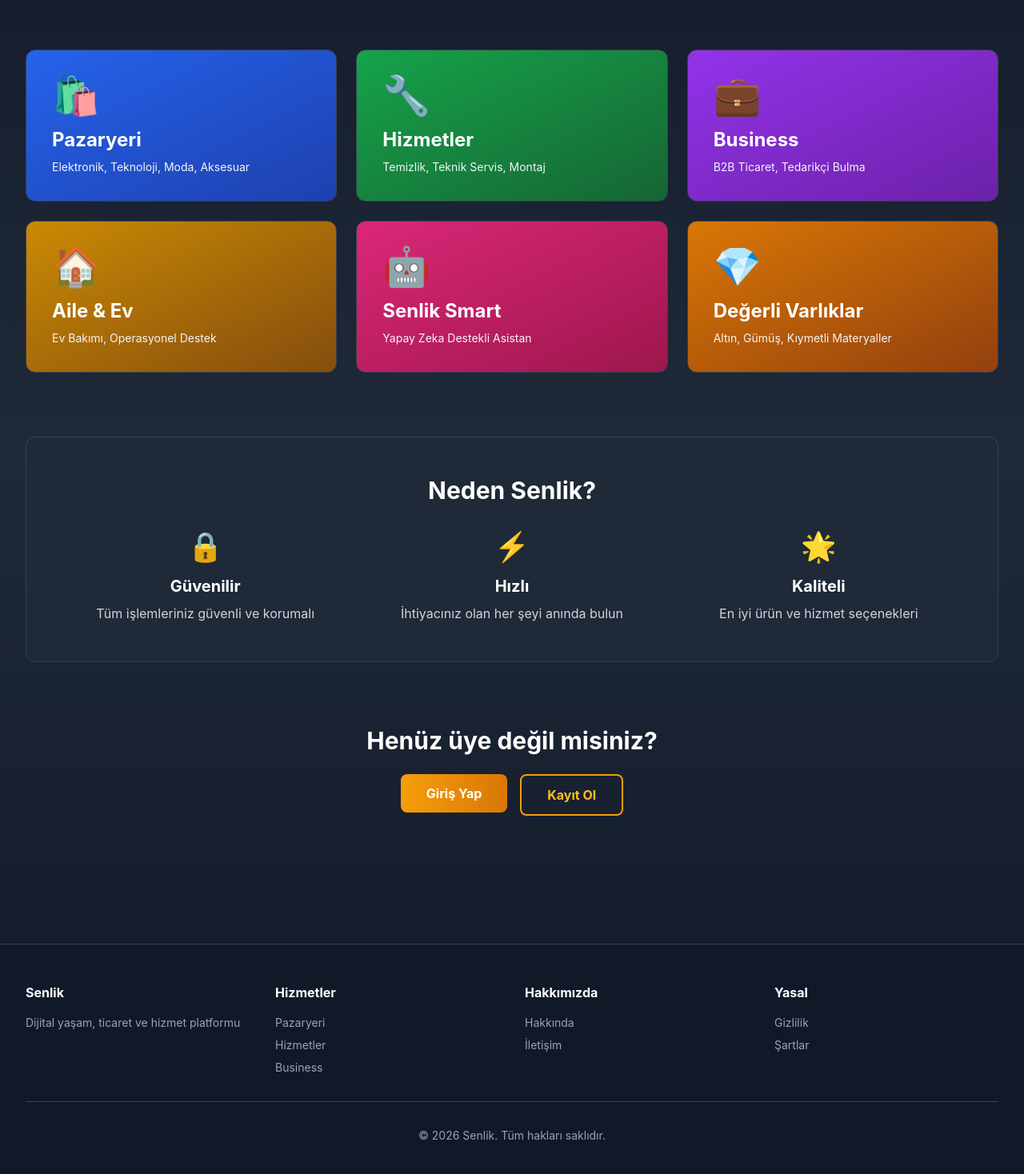
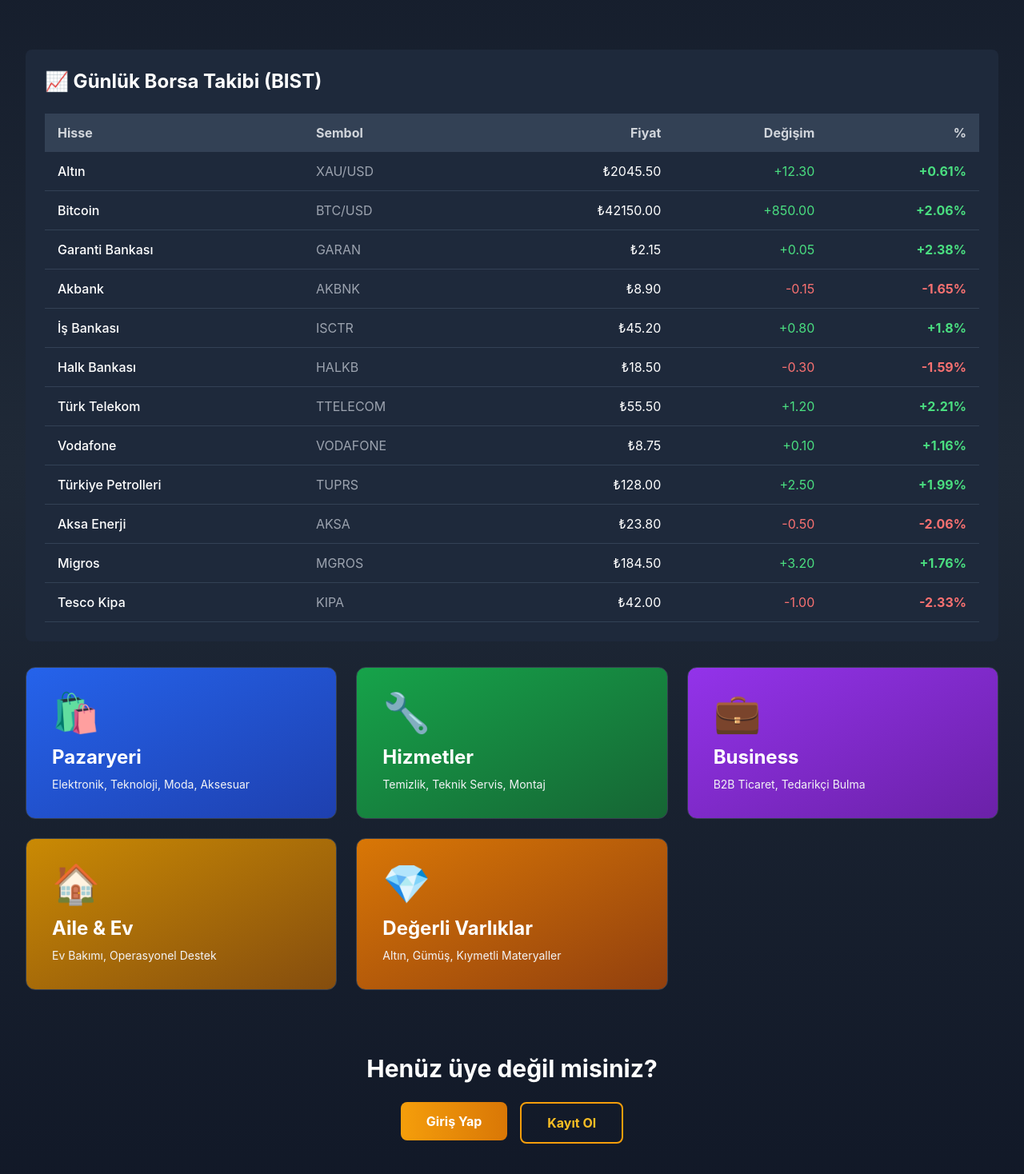
Before and after one commit to osmanyavas15/senlik, a Next.js app: page / in a window 1280 px wide. Shown: the part 428-1896 px from the top of the page at 80% size. Built offline with nearby package versions, Linux system fonts and the light colour scheme.

Commit message:
add stock tracker and mobile hamburger menu

```diff
--- /dev/null
+++ b/app/components/StockTracker.tsx
@@ -0,0 +1,73 @@
+'use client';
+
+import { useEffect, useState } from 'react';
+
+interface Stock {
+  id: string;
+  name: string;
+  symbol: string;
+  price: number;
+  change: number;
+  changePercent: number;
+}
+
+export default function StockTracker() {
+  const [stocks, setStocks] = useState<Stock[]>([
+    // Uluslararası
+    { id: '1', name: 'Altın', symbol: 'XAU/USD', price: 2045.50, change: 12.30, changePercent: 0.61 },
+    { id: '2', name: 'Bitcoin', symbol: 'BTC/USD', price: 42150.00, change: 850.00, changePercent: 2.06 },
+
+    // BIST Bankacılık
+    { id: '3', name: 'Garanti Bankası', symbol: 'GARAN', price: 2.15, change: 0.05, changePercent: 2.38 },
+    { id: '4', name: 'Akbank', symbol: 'AKBNK', price: 8.90, change: -0.15, changePercent: -1.65 },
+    { id: '5', name: 'İş Bankası', symbol: 'ISCTR', price: 45.20, change: 0.80, changePercent: 1.80 },
+    { id: '6', name: 'Halk Bankası', symbol: 'HALKB', price: 18.50, change: -0.30, changePercent: -1.59 },
+
+    // BIST Telekom
+    { id: '7', name: 'Türk Telekom', symbol: 'TTELECOM', price: 55.50, change: 1.20, changePercent: 2.21 },
+    { id: '8', name: 'Vodafone', symbol: 'VODAFONE', price: 8.75, change: 0.10, changePercent: 1.16 },
+
+    // BIST Enerji
+    { id: '9', name: 'Türkiye Petrolleri', symbol: 'TUPRS', price: 128.00, change: 2.50, changePercent: 1.99 },
+    { id: '10', name: 'Aksa Enerji', symbol: 'AKSA', price: 23.80, change: -0.50, changePercent: -2.06 },
+
+    // BIST Perakende
+    { id: '11', name: 'Migros', symbol: 'MGROS', price: 184.50, change: 3.20, changePercent: 1.76 },
+    { id: '12', name: 'Tesco Kipa', symbol: 'KIPA', price: 42.00, change: -1.00, changePercent: -2.33 },
+  ]);
+
+  return (
+    <div className="bg-slate-800 rounded-lg p-6 mb-8">
+      <h2 className="text-2xl font-bold text-white mb-6">📈 Günlük Borsa Takibi (BIST)</h2>
+
+      <div className="overflow-x-auto">
+        <table className="w-full">
+          <thead className="bg-slate-700">
+            <tr>
+              <th className="px-4 py-3 text-left text-gray-300">Hisse</th>
+              <th className="px-4 py-3 text-left text-gray-300">Sembol</th>
+              <th className="px-4 py-3 text-right text-gray-300">Fiyat</th>
+              <th className="px-4 py-3 text-right text-gray-300">Değişim</th>
+              <th className="px-4 py-3 text-right text-gray-300">%</th>
+            </tr>
+          </thead>
+          <tbody>
+            {stocks.map((stock) => (
+              <tr key={stock.id} className="border-b border-slate-700 hover:bg-slate-700/50">
+                <td className="px-4 py-3 text-white font-medium">{stock.name}</td>
+                <td className="px-4 py-3 text-gray-400">{stock.symbol}</td>
+                <td className="px-4 py-3 text-right text-white">₺{stock.price.toFixed(2)}</td>
+                <td className={`px-4 py-3 text-right ${stock.change >= 0 ? 'text-green-400' : 'text-red-400'}`}>
+                  {stock.change >= 0 ? '+' : ''}{stock.change.toFixed(2)}
+                </td>
+                <td className={`px-4 py-3 text-right font-bold ${stock.changePercent >= 0 ? 'text-green-400' : 'text-red-400'}`}>
+                  {stock.changePercent >= 0 ? '+' : ''}{stock.changePercent}%
+                </td>
+              </tr>
+            ))}
+          </tbody>
+        </table>
+      </div>
+    </div>
+  );
+}
--- a/app/page.tsx
+++ b/app/page.tsx
@@ -2,9 +2,11 @@
 
 import { useState } from 'react';
 import Link from 'next/link';
+import StockTracker from './components/StockTracker';
 
 export default function Home() {
   const [searchQuery, setSearchQuery] = useState('');
+  const [mobileMenuOpen, setMobileMenuOpen] = useState(false);
 
   const categories = [
     {
@@ -41,14 +43,6 @@
     },
     {
       id: 5,
-      name: 'Senlik Smart',
-      description: 'Yapay Zeka Destekli Asistan',
-      icon: '🤖',
-      slug: 'smart',
-      color: 'from-pink-600 to-pink-800',
-    },
-    {
-      id: 6,
       name: 'Değerli Varlıklar',
       description: 'Altın, Gümüş, Kıymetli Materyaller',
       icon: '💎',
@@ -64,13 +58,11 @@
         <div className="max-w-7xl mx-auto px-4 sm:px-6 lg:px-8">
           <div className="flex justify-between items-center h-16">
             {/* Logo */}
-            <div className="flex items-center space-x-2">
-              <div className="text-2xl font-bold bg-gradient-to-r from-amber-400 to-amber-600 bg-clip-text text-transparent">
-                Senlik
-              </div>
+            <div className="text-2xl font-bold bg-gradient-to-r from-amber-400 to-amber-600 bg-clip-text text-transparent">
+              Senlik
             </div>
 
-            {/* Menu Items */}
+            {/* Desktop Menu */}
             <div className="hidden md:flex items-center space-x-8">
               <Link href="/" className="text-white hover:text-amber-400 transition">
                 Ana Sayfa
@@ -84,13 +76,16 @@
               <Link href="/business" className="text-gray-300 hover:text-amber-400 transition">
                 Business
               </Link>
+              <Link href="/valuables" className="text-gray-300 hover:text-amber-400 transition">
+                Değerli Varlıklar
+              </Link>
               <Link href="/admin" className="text-gray-300 hover:text-amber-400 transition">
                 Admin
               </Link>
             </div>
 
             {/* Right side icons */}
-            <div className="flex items-center space-x-6">
+            <div className="hidden md:flex items-center space-x-6">
               <button className="text-gray-300 hover:text-amber-400 transition text-xl">
                 ❤️
               </button>
@@ -104,7 +99,46 @@
                 👤 Hesap
               </Link>
             </div>
+
+            {/* Mobile Hamburger */}
+            <button
+              onClick={() => setMobileMenuOpen(!mobileMenuOpen)}
+              className="md:hidden text-white text-2xl"
+            >
+              {mobileMenuOpen ? '✕' : '☰'}
+            </button>
           </div>
+
+          {/* Mobile Menu */}
+          {mobileMenuOpen && (
+            <div className="md:hidden bg-gray-800 border-t border-gray-700 py-4 space-y-3">
+              <Link href="/" className="block text-white hover:text-amber-400 py-2">
+                Ana Sayfa
+              </Link>
+              <Link href="/marketplace" className="block text-gray-300 hover:text-amber-400 py-2">
+                Pazaryeri
+              </Link>
+              <Link href="/services" className="block text-gray-300 hover:text-amber-400 py-2">
+                Hizmetler
+              </Link>
+              <Link href="/business" className="block text-gray-300 hover:text-amber-400 py-2">
+                Business
+              </Link>
+              <Link href="/valuables" className="block text-gray-300 hover:text-amber-400 py-2">
+                Değerli Varlıklar
+              </Link>
+              <Link href="/admin" className="block text-gray-300 hover:text-amber-400 py-2">
+                Admin Panel
+              </Link>
+              <hr className="border-gray-700" />
+              <Link href="/auth/login" className="block text-amber-400 font-bold py-2">
+                👤 Giriş Yap
+              </Link>
+              <Link href="/auth/register" className="block text-amber-400 font-bold py-2">
+                Kayıt Ol
+              </Link>
+            </div>
+          )}
         </div>
       </nav>
 
@@ -112,7 +146,7 @@
       <section className="max-w-7xl mx-auto px-4 sm:px-6 lg:px-8 py-20">
         <div className="text-center mb-16">
           <h1 className="text-5xl md:text-6xl font-bold mb-6">
-            <span className="text-white">Senlik&apos;e Katılın</span>
+            <span className="text-white">Senlik'e Katılın</span>
           </h1>
           <p className="text-xl text-gray-300 mb-8">
             Hayatın, ticaretin ve hizmetlerin yeni merkezi
@@ -135,6 +169,9 @@
           </div>
         </div>
 
+        {/* Stock Tracker */}
+        <StockTracker />
+
         {/* Categories Grid */}
         <div className="grid grid-cols-1 md:grid-cols-2 lg:grid-cols-3 gap-6 mb-20">
           {categories.map((category) => (
@@ -143,50 +180,16 @@
                 className={`bg-gradient-to-br ${category.color} rounded-xl p-8 cursor-pointer hover:shadow-2xl hover:scale-105 transition duration-300 h-full border border-gray-700 hover:border-amber-400`}
               >
                 <div className="text-5xl mb-4">{category.icon}</div>
-                <h3 className="text-2xl font-bold text-white mb-2">
-                  {category.name}
-                </h3>
+                <h3 className="text-2xl font-bold text-white mb-2">{category.name}</h3>
                 <p className="text-gray-100 text-sm">{category.description}</p>
               </div>
             </Link>
           ))}
         </div>
 
-        {/* Features Section */}
-        <section className="bg-gray-800 rounded-xl p-12 mb-20 border border-gray-700">
-          <h2 className="text-3xl font-bold text-white mb-8 text-center">
-            Neden Senlik?
-          </h2>
-          <div className="grid grid-cols-1 md:grid-cols-3 gap-8">
-            <div className="text-center">
-              <div className="text-4xl mb-4">🔒</div>
-              <h3 className="text-xl font-bold text-white mb-2">Güvenilir</h3>
-              <p className="text-gray-300">
-                Tüm işlemleriniz güvenli ve korumalı
-              </p>
-            </div>
-            <div className="text-center">
-              <div className="text-4xl mb-4">⚡</div>
-              <h3 className="text-xl font-bold text-white mb-2">Hızlı</h3>
-              <p className="text-gray-300">
-                İhtiyacınız olan her şeyi anında bulun
-              </p>
-            </div>
-            <div className="text-center">
-              <div className="text-4xl mb-4">🌟</div>
-              <h3 className="text-xl font-bold text-white mb-2">Kaliteli</h3>
-              <p className="text-gray-300">
-                En iyi ürün ve hizmet seçenekleri
-              </p>
-            </div>
-          </div>
-        </section>
-
         {/* CTA Section */}
         <section className="text-center">
-          <h2 className="text-3xl font-bold text-white mb-6">
-            Henüz üye değil misiniz?
-          </h2>
+          <h2 className="text-3xl font-bold text-white mb-6">Henüz üye değil misiniz?</h2>
           <div className="flex flex-col sm:flex-row gap-4 justify-center">
             <Link href="/auth/login">
               <button className="bg-gradient-to-r from-amber-500 to-amber-600 hover:from-amber-600 hover:to-amber-700 text-white font-bold px-8 py-3 rounded-lg transition w-full sm:w-auto">
@@ -201,73 +204,6 @@
           </div>
         </section>
       </section>
-
-      {/* Footer */}
-      <footer className="bg-gray-900 border-t border-gray-700 mt-20">
-        <div className="max-w-7xl mx-auto px-4 sm:px-6 lg:px-8 py-12">
-          <div className="grid grid-cols-1 md:grid-cols-4 gap-8 mb-8">
-            <div>
-              <h4 className="text-white font-bold mb-4">Senlik</h4>
-              <p className="text-gray-400 text-sm">
-                Dijital yaşam, ticaret ve hizmet platformu
-              </p>
-            </div>
-            <div>
-              <h4 className="text-white font-bold mb-4">Hizmetler</h4>
-              <ul className="space-y-2 text-gray-400 text-sm">
-                <li>
-                  <Link href="/marketplace" className="hover:text-amber-400">
-                    Pazaryeri
-                  </Link>
-                </li>
-                <li>
-                  <Link href="/services" className="hover:text-amber-400">
-                    Hizmetler
-                  </Link>
-                </li>
-                <li>
-                  <Link href="/business" className="hover:text-amber-400">
-                    Business
-                  </Link>
-                </li>
-              </ul>
-            </div>
-            <div>
-              <h4 className="text-white font-bold mb-4">Hakkımızda</h4>
-              <ul className="space-y-2 text-gray-400 text-sm">
-                <li>
-                  <Link href="/about" className="hover:text-amber-400">
-                    Hakkında
-                  </Link>
-                </li>
-                <li>
-                  <Link href="/contact" className="hover:text-amber-400">
-                    İletişim
-                  </Link>
-                </li>
-              </ul>
-            </div>
-            <div>
-              <h4 className="text-white font-bold mb-4">Yasal</h4>
-              <ul className="space-y-2 text-gray-400 text-sm">
-                <li>
-                  <Link href="/privacy" className="hover:text-amber-400">
-                    Gizlilik
-                  </Link>
-                </li>
-                <li>
-                  <Link href="/terms" className="hover:text-amber-400">
-                    Şartlar
-                  </Link>
-                </li>
-              </ul>
-            </div>
-          </div>
-          <div className="border-t border-gray-700 pt-8 text-center text-gray-400 text-sm">
-            <p>&copy; 2026 Senlik. Tüm hakları saklıdır.</p>
-          </div>
-        </div>
-      </footer>
     </div>
   );
 }
```
Also changed, not shown: app/api/auth/login/route.ts (+8 -1 lines).
